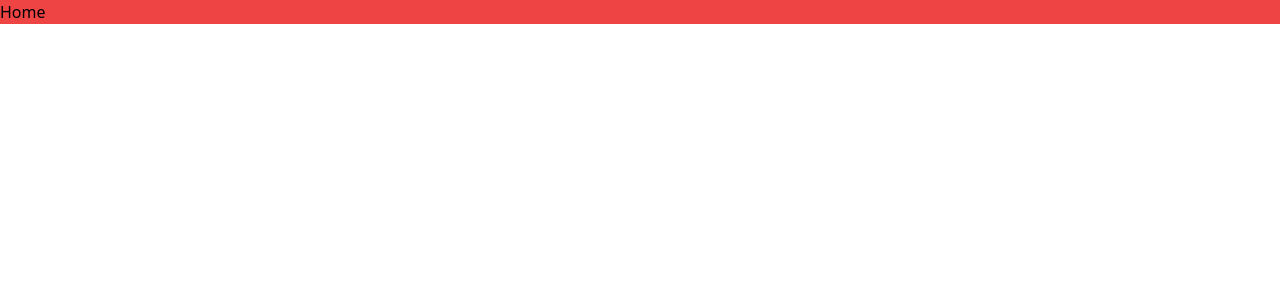
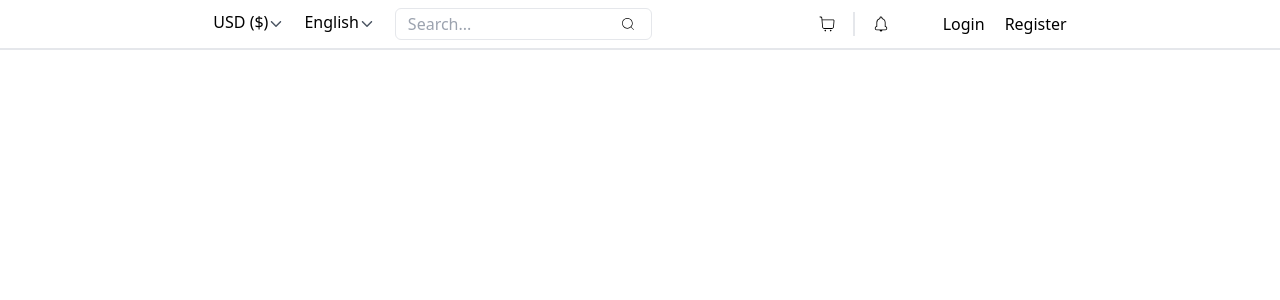
Before and after one commit to ali-sheikhali/learning-practice, a React (Create React App) app: page / in a window 1280 px wide. Shown: the top 300 px of the page. Built offline with nearby package versions, Linux system fonts and the light colour scheme.

Commit message:
add Navbar

```diff
--- a/package.json
+++ b/package.json
@@ -3,6 +3,7 @@
   "version": "0.1.0",
   "private": true,
   "dependencies": {
+    "@headlessui/react": "^1.7.18",
     "@reduxjs/toolkit": "^2.1.0",
     "@testing-library/jest-dom": "^5.17.0",
     "@testing-library/react": "^13.4.0",
--- a/src/App.js
+++ b/src/App.js
@@ -1,10 +1,12 @@
 import React from 'react'
 import { BrowserRouter as Router, Routes, Route } from 'react-router-dom'
 import Home from './pages/Home'
+import Navbar from './components/Navbar'
 function App() {
   return (
-    <div className='bg-red-500'>
+    <div>
         <Router>
+            <Navbar />
             <Routes>
                 <Route path='/' Component={Home} />
             </Routes>
--- /dev/null
+++ b/src/components/Navbar.js
@@ -0,0 +1,12 @@
+import React from 'react'
+import NavbarSection1 from './NavbarSection1'
+
+function Navbar() {
+  return (
+    <div>
+      <NavbarSection1 />
+    </div>
+  )
+}
+
+export default Navbar
--- /dev/null
+++ b/src/components/NavbarSection1.js
@@ -0,0 +1,140 @@
+import React from "react";
+import { Menu } from "@headlessui/react";
+import { IoIosArrowDown } from "react-icons/io";
+import { CiSearch } from "react-icons/ci";
+import { Link } from "react-router-dom";
+import { CiBellOn } from "react-icons/ci";
+import { CiShoppingCart } from "react-icons/ci";
+
+function NavbarSection1() {
+  return (
+    <div className="w-full border-b-2 py-2 hidden lg:block">
+      <section className="w-8/12 mx-auto flex justify-between">
+        <div className="flex items-center space-x-5">
+          <div className="relative">
+            <Menu>
+              <Menu.Button className="flex leading-3">
+                USD ($)
+                <IoIosArrowDown className="text-gray-600" />
+              </Menu.Button>
+              <Menu.Items className="absolute flex flex-col bg-gray-200 w-[180px] rounded-md mt-2">
+                <Menu.Item className="py-1 relative">
+                  {({ active }) => (
+                    <a
+                      className="border-b w-10/12 mx-auto border-black p-1"
+                      href="#"
+
+                    >
+                      American Dollar
+                    </a>
+                  )}
+                </Menu.Item>
+                <Menu.Item>
+                  {({ active }) => (
+                    <a
+                      className="border-b w-10/12 mx-auto border-black p-1"
+                      href="#"
+                    >
+                      Australian Dollar
+                    </a>
+                  )}
+                </Menu.Item>
+                <Menu.Item>
+                  {({ active }) => (
+                    <a
+                      className="border-b w-10/12 mx-auto border-black p-1"
+                      href="#"
+                    >
+                      Hong Kong Dollar
+                    </a>
+                  )}
+                </Menu.Item>
+                <Menu.Item>
+                  {({ active }) => (
+                    <a className=" w-10/12 mx-auto p-1" href="#">
+                      Canadian Dollar
+                    </a>
+                  )}
+                </Menu.Item>
+              </Menu.Items>
+            </Menu>
+          </div>
+          <div>
+            <Menu>
+              <Menu.Button className="flex leading-3">
+                English <IoIosArrowDown className="text-gray-600" />
+              </Menu.Button>
+              <Menu.Items className="absolute flex flex-col bg-gray-200 w-[180px] rounded-md mt-2">
+                <Menu.Item>
+                  {({ active }) => (
+                    <a
+                      className="border-b w-10/12 mx-auto border-black p-1"
+                      href="#"
+                    >
+                      German
+                    </a>
+                  )}
+                </Menu.Item>
+                <Menu.Item>
+                  {({ active }) => (
+                    <a
+                      className="border-b w-10/12 mx-auto border-black p-1"
+                      href="#"
+                    >
+                      French
+                    </a>
+                  )}
+                </Menu.Item>
+                <Menu.Item>
+                  {({ active }) => (
+                    <a
+                      className="border-b w-10/12 mx-auto border-black p-1"
+                      href="#"
+                    >
+                      Japanese
+                    </a>
+                  )}
+                </Menu.Item>
+                <Menu.Item>
+                  {({ active }) => (
+                    <a
+                      className="border-b w-10/12 mx-auto border-black p-1"
+                      href="#"
+                    >
+                      Arabic
+                    </a>
+                  )}
+                </Menu.Item>
+                <Menu.Item>
+                  {({ active }) => (
+                    <a className="w-10/12 mx-auto p-1" href="#">
+                      Spanixh
+                    </a>
+                  )}
+                </Menu.Item>
+              </Menu.Items>
+            </Menu>
+          </div>
+          <div className="relative leading-3">
+            <input
+              className="border rounded-md px-3 py-1 focus:outline-none"
+              type="text"
+              placeholder="Search..."
+            />
+            <CiSearch className="absolute top-2 right-4" />
+          </div>
+        </div>
+        <div className="flex justify-center items-center space-x-4">
+            <CiShoppingCart className="text-xl" />
+           <div className="border-l-2 border-gray-[#ECECEC] flex items-center space-x-5">
+            <CiBellOn className=" mr-8 ml-4 text-xl" />
+           <Link>Login</Link>
+           <Link>Register</Link>
+           </div>
+        </div>
+      </section>
+    </div>
+  );
+}
+
+export default NavbarSection1;
--- a/src/pages/Home.js
+++ b/src/pages/Home.js
@@ -2,7 +2,7 @@ import React from 'react'
 
 function Home() {
   return (
-    <div>Home</div>
+    <div></div>
   )
 }
 
```
Also changed, not shown: src/components/NavbarSection2.js (added), 1 other file (tests, documents, lock files or other folders).
